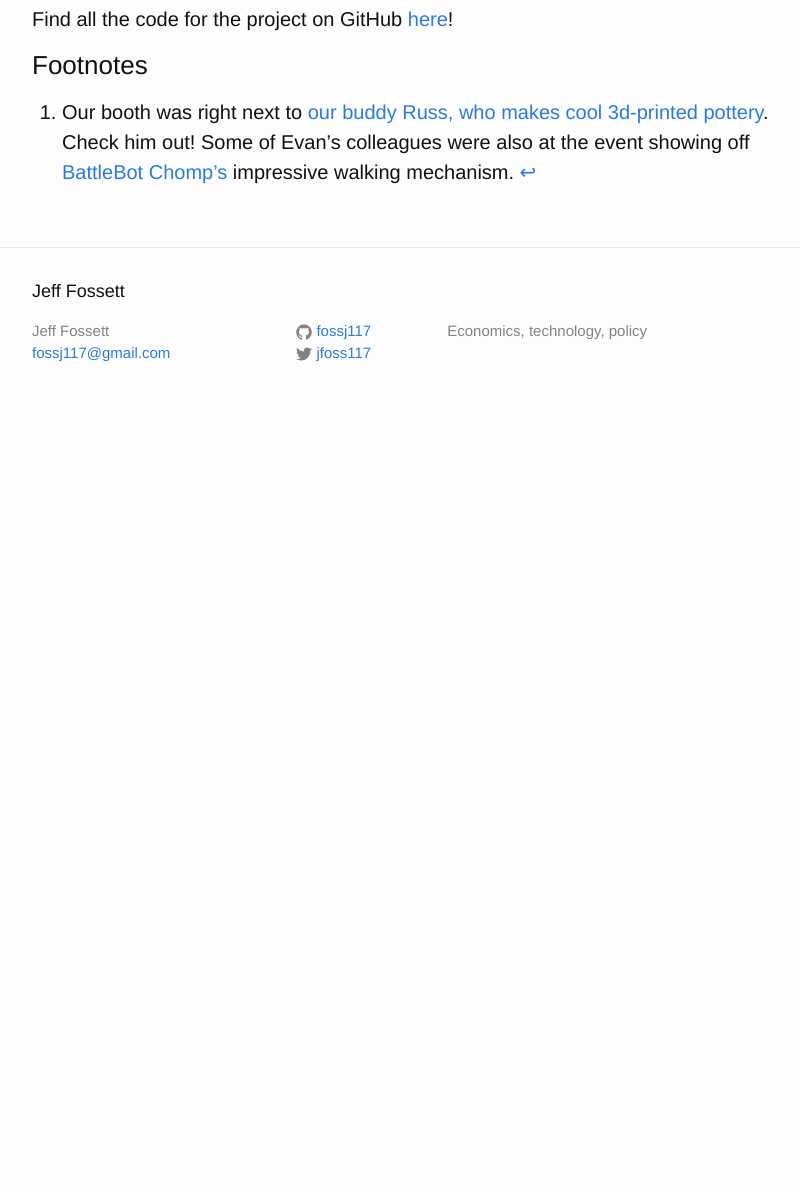
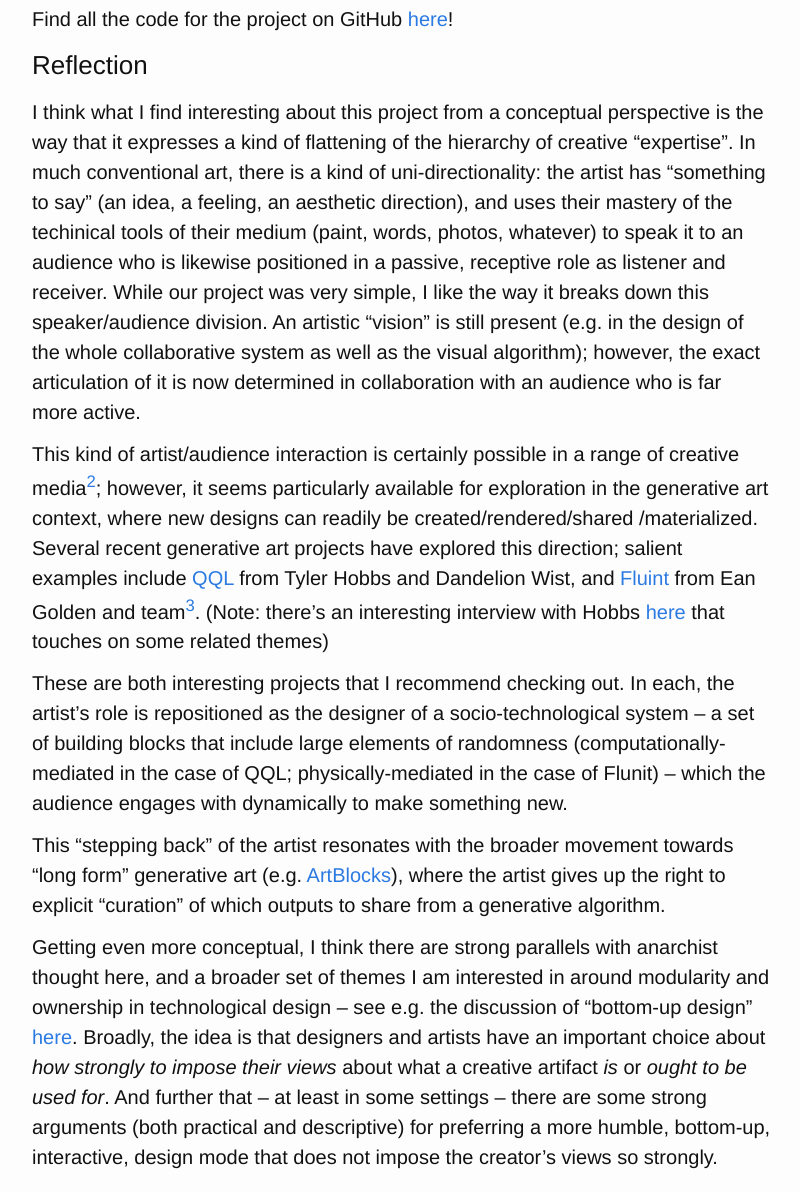
Before and after one commit to Fossj117/fossj117.github.io, a Jekyll site: the page built from _posts/2024-01-20-opensauce-interactive-drawing-machine.md, in a window 1280 px wide and 1400 px high, scrolled down 2279 px, cut to the strip 208-1400 px from the top of the window. Shown: the whole strip, without its empty margins (238-1038 px from the left). Built offline with Jekyll 4.4.1, drawn with Linux system fonts in a browser that asks for light colours; a script that is not in the unit is left out; before the commit the page ends 2909 px from its top, so only the background shows below that; some of the changed text lies outside the part shown.

Commit message:
add reflections to opensauce post

```diff
--- a/_posts/2024-01-20-opensauce-interactive-drawing-machine.md
+++ b/_posts/2024-01-20-opensauce-interactive-drawing-machine.md
@@ -49,6 +49,22 @@ allowfullscreen></iframe>
 
 Find all the code for the project on GitHub [here](https://github.com/Fossj117/interactive_drawing_machine/tree/main)!
 
+## Reflection
+
+I think what I find interesting about this project from a conceptual perspective is the way that it expresses a kind of flattening of the hierarchy of creative "expertise". In much conventional art, there is a kind of uni-directionality: the artist has "something to say" (an idea, a feeling, an aesthetic direction), and uses their mastery of the techinical tools of their medium (paint, words, photos, whatever) to speak it to an audience who is likewise positioned in a passive, receptive role as listener and receiver. While our project was very simple, I like the way it breaks down this speaker/audience division. An artistic "vision" is still present (e.g. in the design of the whole collaborative system as well as the visual algorithm); however, the exact articulation of it is now determined in collaboration with an audience who is far more active.
+
+This kind of artist/audience interaction is certainly possible in a range of creative media[^2]; however, it seems particularly available for exploration in the generative art context, where new designs can readily be created/rendered/shared /materialized. Several recent generative art projects have explored this direction; salient examples include [QQL](https://qql.art/about) from Tyler Hobbs and Dandelion Wist, and [Fluint](https://medium.com/@eangolden/introducing-fluint-make-ink-and-water-art-with-your-friends-over-zoom-and-everyone-gets-63721d47fc35) from Ean Golden and team[^3]. (Note: there's an interesting interview with Hobbs [here](https://www.rightclicksave.com/article/tyler-hobbs-on-qql-and-the-future-of-generative-art) that touches on some related themes)
+
+These are both interesting projects that I recommend checking out. In each, the artist's role is repositioned as the designer of a socio-technological system -- a set of building blocks that include large elements of randomness (computationally-mediated in the case of QQL; physically-mediated in the case of Flunit) -- which the audience engages with dynamically to make something new.
+
+This "stepping back" of the artist resonates with the broader movement towards "long form" generative art (e.g. [ArtBlocks](https://www.artblocks.io/)), where the artist gives up the right to explicit "curation" of which outputs to share from a generative algorithm.
+
+Getting even more conceptual, I think there are strong parallels with anarchist thought here, and a broader set of themes I am interested in around modularity and ownership in technological design -- see e.g. the discussion of "bottom-up design" [here](https://jeffreyfossett.com/2023/12/20/notes-on-scott.html). Broadly, the idea is that designers and artists have an important choice about *how strongly to impose their views* about what a  creative artifact *is* or *ought to be used for*. And further that -- at least in some settings -- there are some strong arguments (both practical and descriptive) for preferring a more humble, bottom-up, interactive, design mode that does not impose the creator's views so strongly.
+
 ## Footnotes
 
 [^1]: Our booth was right next to [our buddy Russ, who makes cool 3d-printed pottery](https://russfogle.com/). Check him out! Some of Evan's colleagues were also at the event showing off [BattleBot Chomp's](https://battlebots.fandom.com/wiki/Chomp) impressive walking mechanism.
+
+[^2]: One personal example that comes to mind for me is [this](https://www.zone3westernave.com/sketchbook/) "Community Sketchbook" project near me in Allston, MA, which variously invites community members to participate in the design of the mural. Another random example that comes to mind is a project like Abramović's [The Artist is Present](https://www.moma.org/calendar/exhibitions/964), which has something of this flavor.
+
+[^3]: Our unreleased "[Artproofs](https://jeffreyfossett.com/ArtproofsRadial/)" project is also in this spirit. Maybe we will finish it someday!
```
